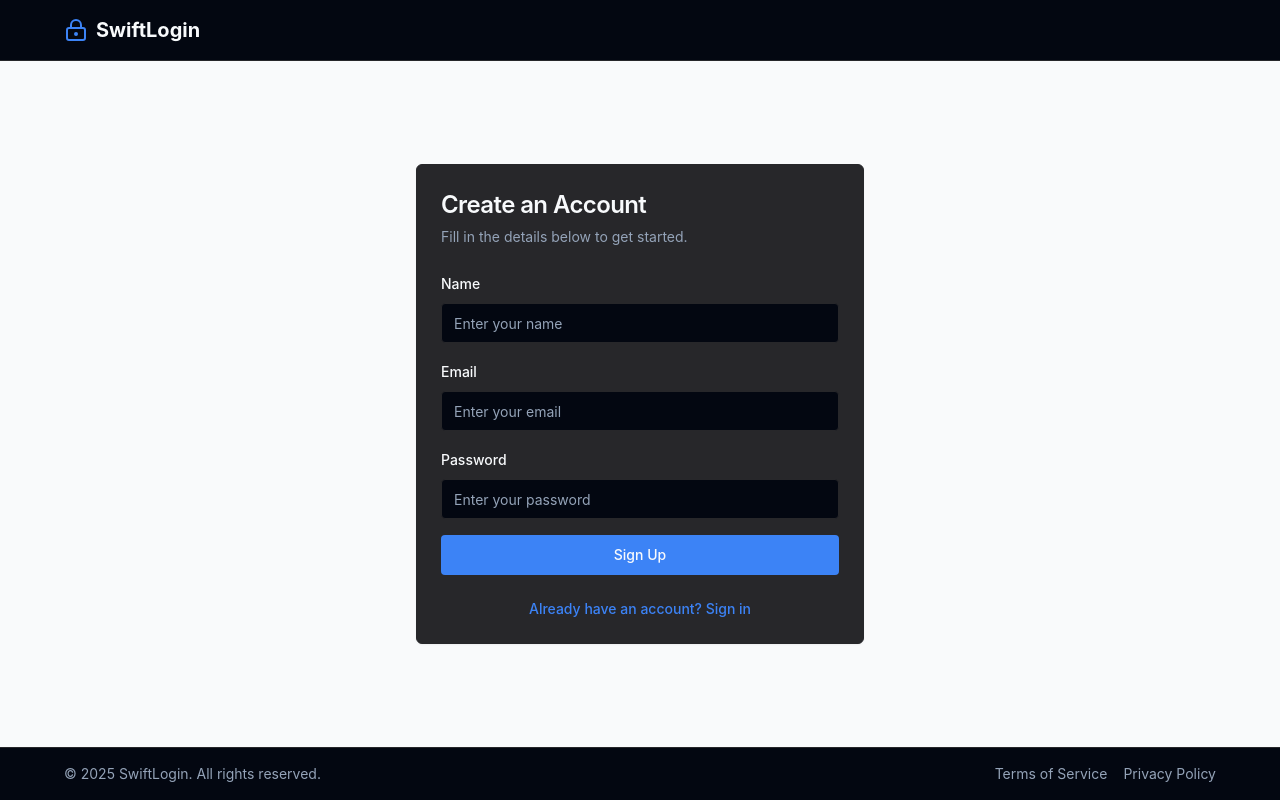
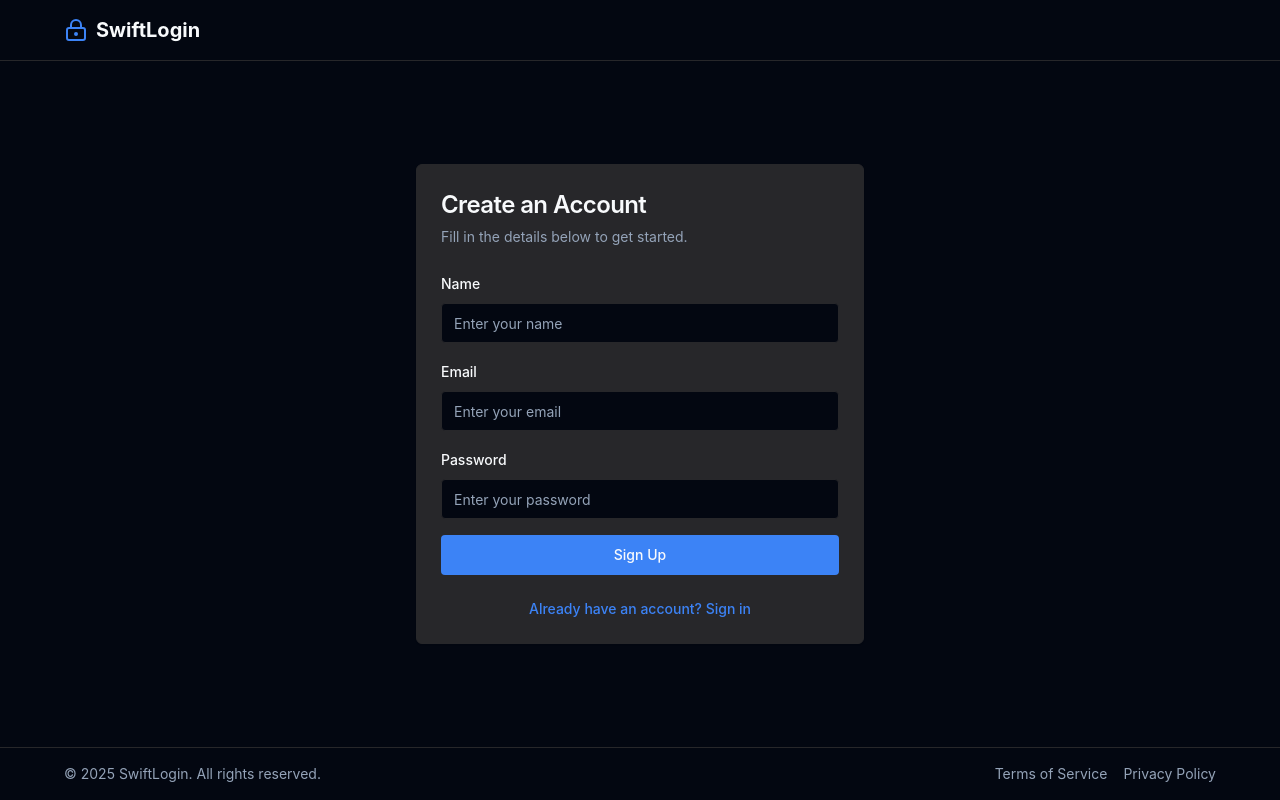
Before and after one commit to SadiqNaizam/mlo-a774-821d, a React (Vite) app: page /registration in a window 1280 px wide. Built offline with nearby package versions, Linux system fonts and the light colour scheme.

Commit message:
Updated code files via regeneration: RegistrationPage.tsx

```diff
--- a/src/pages/RegistrationPage.tsx
+++ b/src/pages/RegistrationPage.tsx
@@ -38,7 +38,7 @@
   };
 
   return (
-    <div className="flex flex-col min-h-screen bg-gray-50">
+    <div className="flex flex-col min-h-screen bg-background">
       <Header />
       <main className="flex-1 flex items-center justify-center p-4">
         <AuthForm
```
